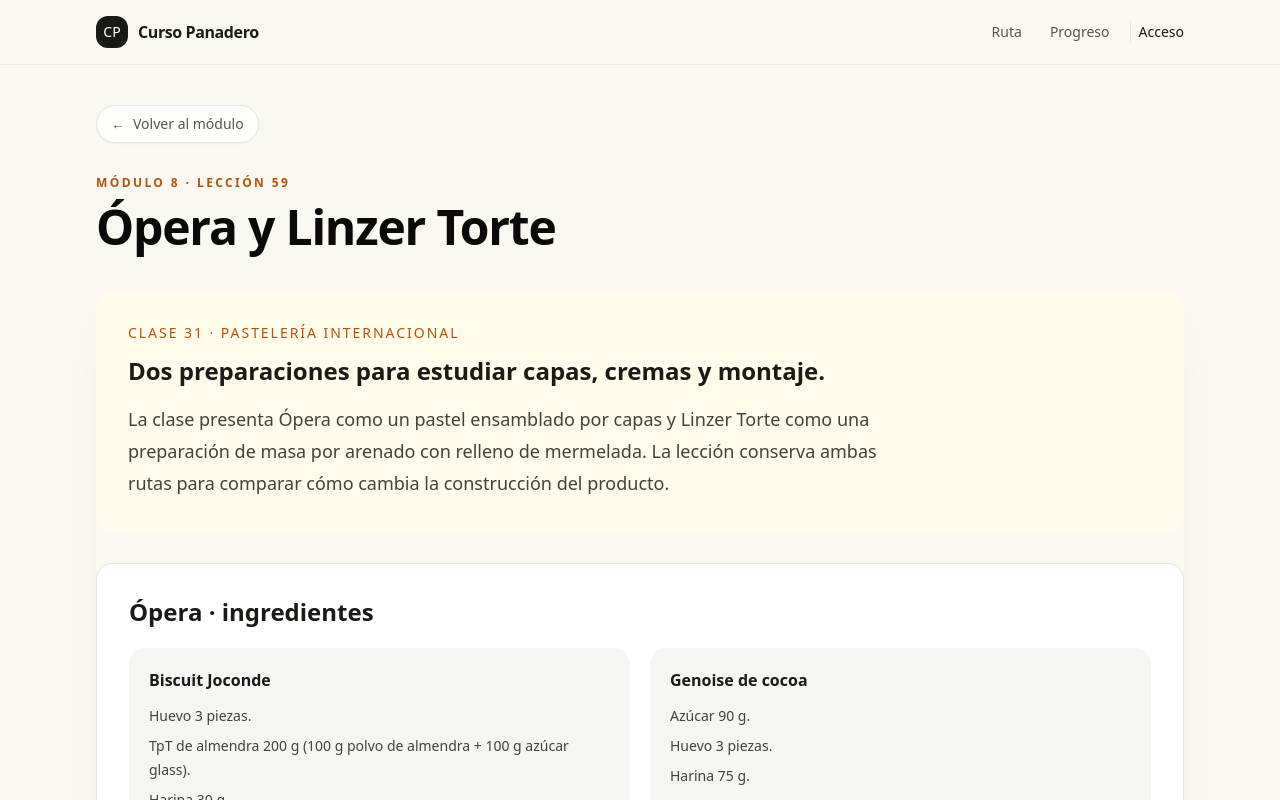
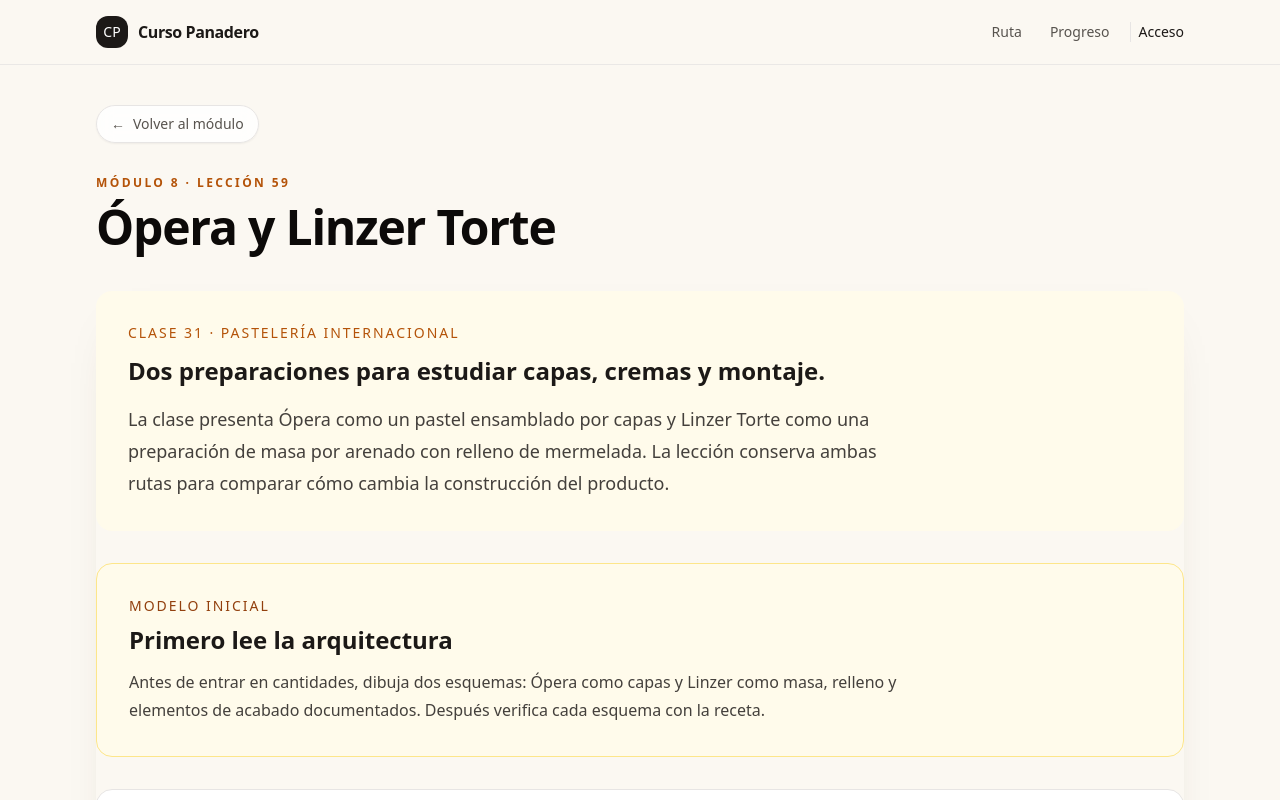
Before and after one commit to Drworm82/CursoPanadero, a Next.js app: page /leccion-opera-y-linzer in a window 1280 px wide. Shown: the top 800 px of the page. Built offline with nearby package versions, Linux system fonts and the light colour scheme; no server answers.

Commit message:
pedagogia: modelo de arquitectura en opera

```diff
--- a/pages/leccion-opera-y-linzer.js
+++ b/pages/leccion-opera-y-linzer.js
@@ -15,6 +15,8 @@ export default function LessonPage() {
             cómo cambia la construcción del producto.
           </p>
         </section>
+
+        <section className="rounded-2xl border border-amber-200 bg-amber-50 p-6 sm:p-8"><p className="text-sm font-medium uppercase tracking-[0.14em] text-amber-800">Modelo inicial</p><h2 className="mt-2 text-2xl font-semibold text-stone-900">Primero lee la arquitectura</h2><p className="mt-3 max-w-3xl leading-7 text-stone-700">Antes de entrar en cantidades, dibuja dos esquemas: Ópera como capas y Linzer como masa, relleno y elementos de acabado documentados. Después verifica cada esquema con la receta.</p></section>
 
         <section className="rounded-2xl border border-stone-200 bg-white p-6 sm:p-8">
           <h2 className="text-2xl font-semibold text-stone-900">Ópera · ingredientes</h2>
```
